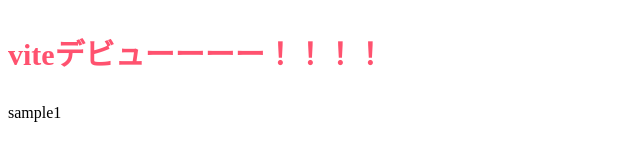
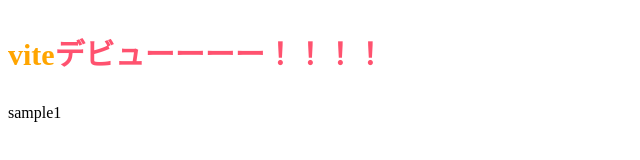
Before and after one commit to matsudamichiru/learn-frontend2024, a website built with Vite: page src/sample1/index.html in a window 1280 px wide. Shown: the full height of the page, 0-640 px from the left. Built offline with nearby package versions, Linux system fonts and the light colour scheme.

Commit message:
viteの導入

```diff
--- a/src/sample1/index.html
+++ b/src/sample1/index.html
@@ -4,7 +4,7 @@
     <meta charset="UTF-8" />
   </head>
   <body>
-    <p>viteデビューーーー！！！！</p>
+    <p><span>vite</span>デビューーーー！！！！</p>
     <script type="module" src="./main.ts"></script>
   </body>
 </html>
--- a/src/sample1/style.scss
+++ b/src/sample1/style.scss
@@ -2,4 +2,7 @@
     color: rgb(255, 82, 111);
     font-size: 30px;
     font-weight: bold;
+    span {
+        color: orange;
+    }
 }
```
